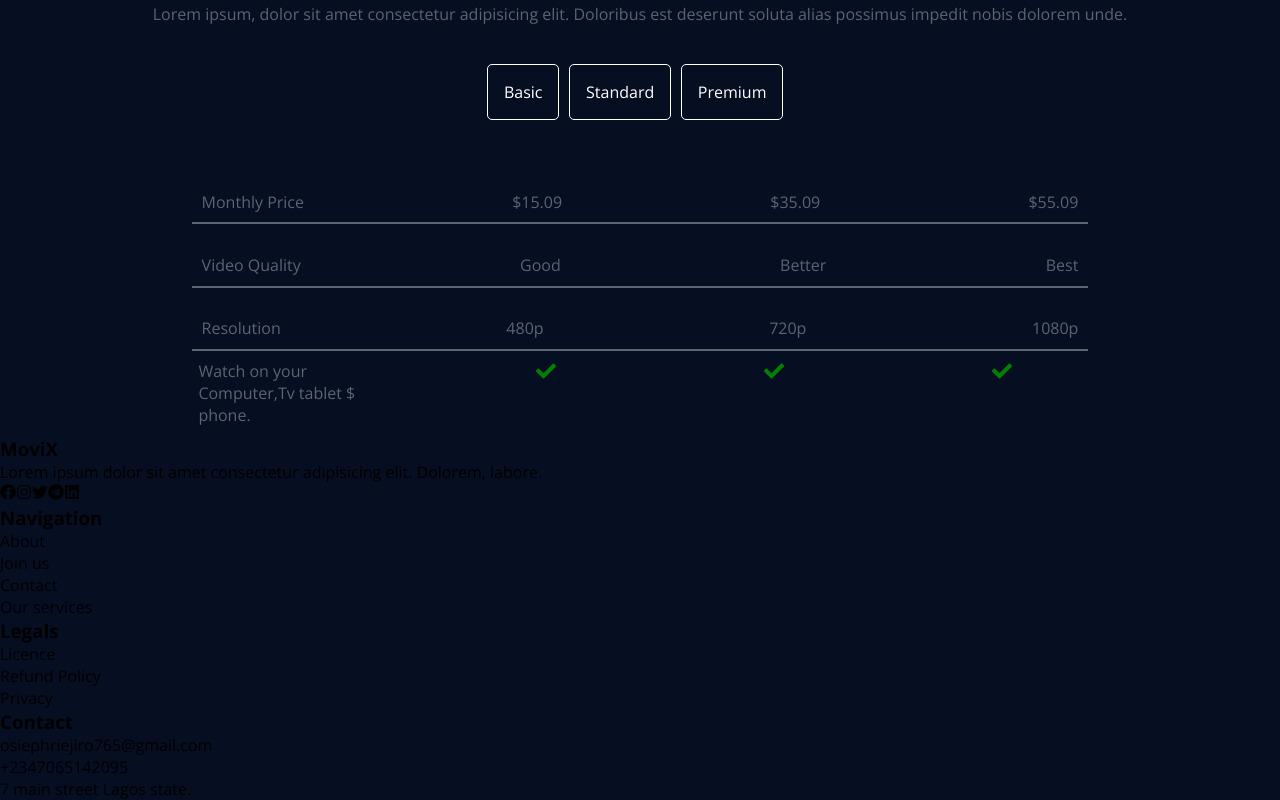
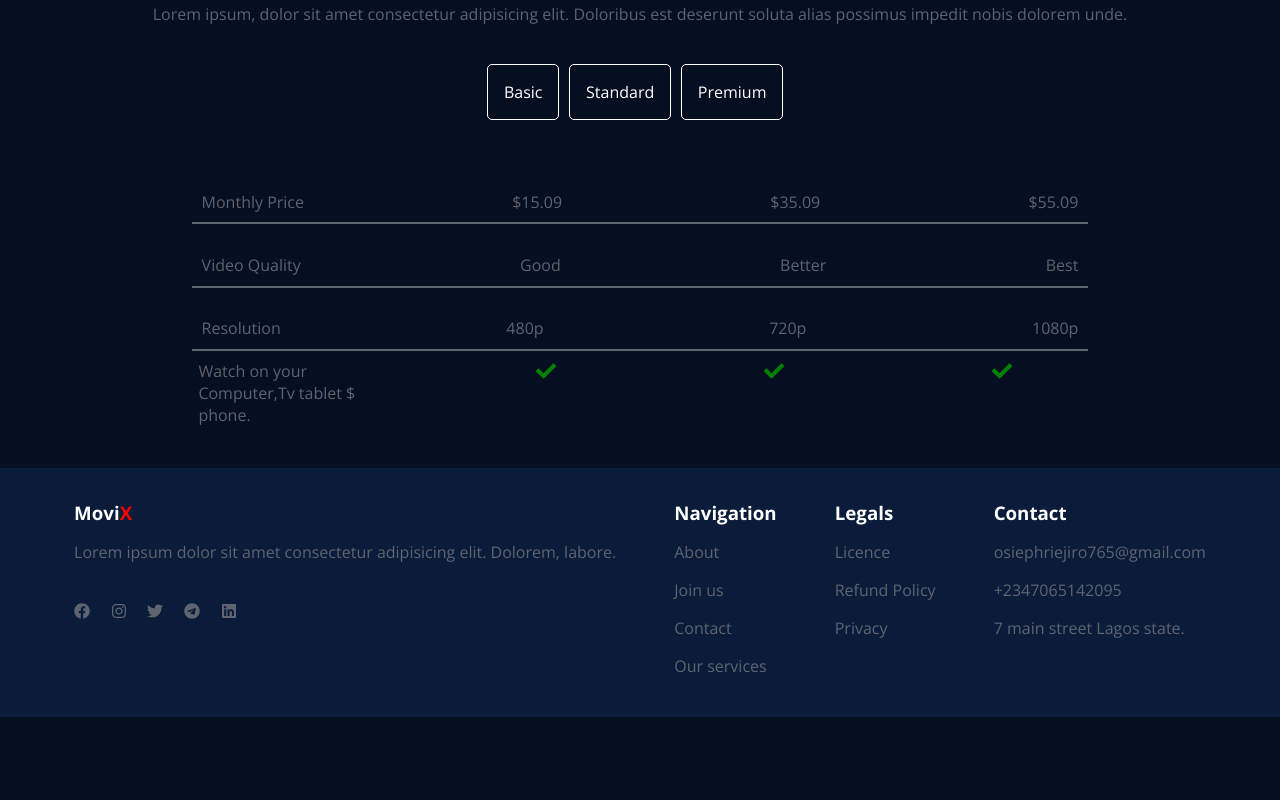
Before and after one commit to EjiroOsiephri/Movix-full-site, a React (Vite) app in the folder vite-project/: page / in a window 1280 px wide. Shown: the part 4166-4966 px from the top of the page. After the commit the page ends 4883 px from the top, so only its background shows below. Built offline with nearby package versions, Linux system fonts and the light colour scheme.

Commit message:
Add: finished footer desktop screen

```diff
--- a/vite-project/src/Components/Body/Footer.jsx
+++ b/vite-project/src/Components/Body/Footer.jsx
@@ -11,8 +11,8 @@ import {
 const Footer = () => {
   return (
     <>
-      <main>
-        <section>
+      <main className={Classes["main-footer"]}>
+        <section className={Classes["first-footer-section"]}>
           <aside>
             <h1>
               Movi<span>X</span>
--- a/vite-project/src/Sass/Footer.module.scss
+++ b/vite-project/src/Sass/Footer.module.scss
@@ -0,0 +1,29 @@
+.main-footer {
+  display: flex;
+  flex-direction: column;
+  background-color: #0a1c3a;
+  margin-top: 2rem;
+  padding: 2rem 1rem 2rem 1rem;
+}
+.first-footer-section {
+  display: flex;
+  justify-content: space-evenly;
+}
+.first-footer-section > aside > h1 {
+  color: white;
+  margin-bottom: 0.5rem;
+}
+.first-footer-section > aside > h1 > span {
+  color: red;
+}
+.first-footer-section > aside > p {
+  color: #5e6470;
+  padding: 0.5rem 0 0.5rem 0;
+}
+.first-footer-section > aside > div {
+  width: 30%;
+  justify-content: space-between;
+  display: flex;
+  margin-top: 2rem;
+  color: #5e6470;
+}
```
